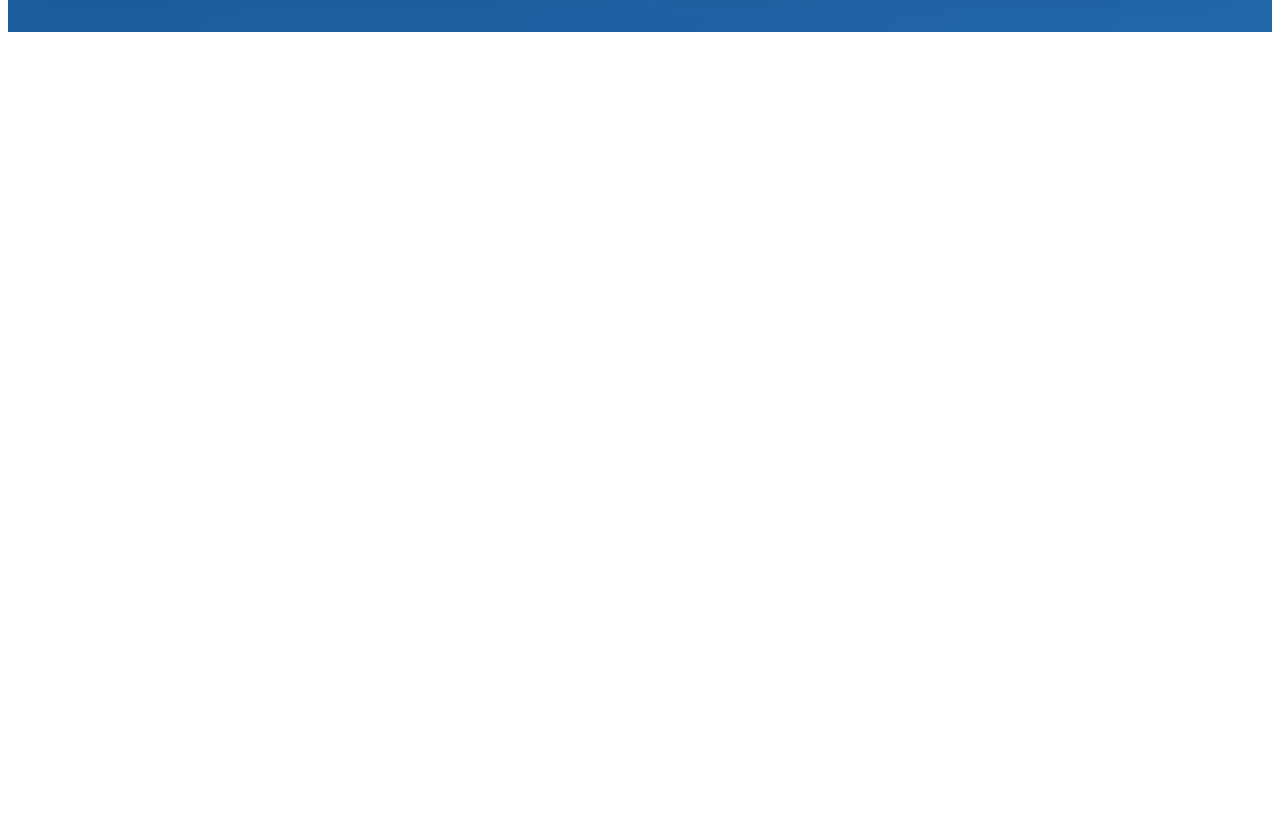
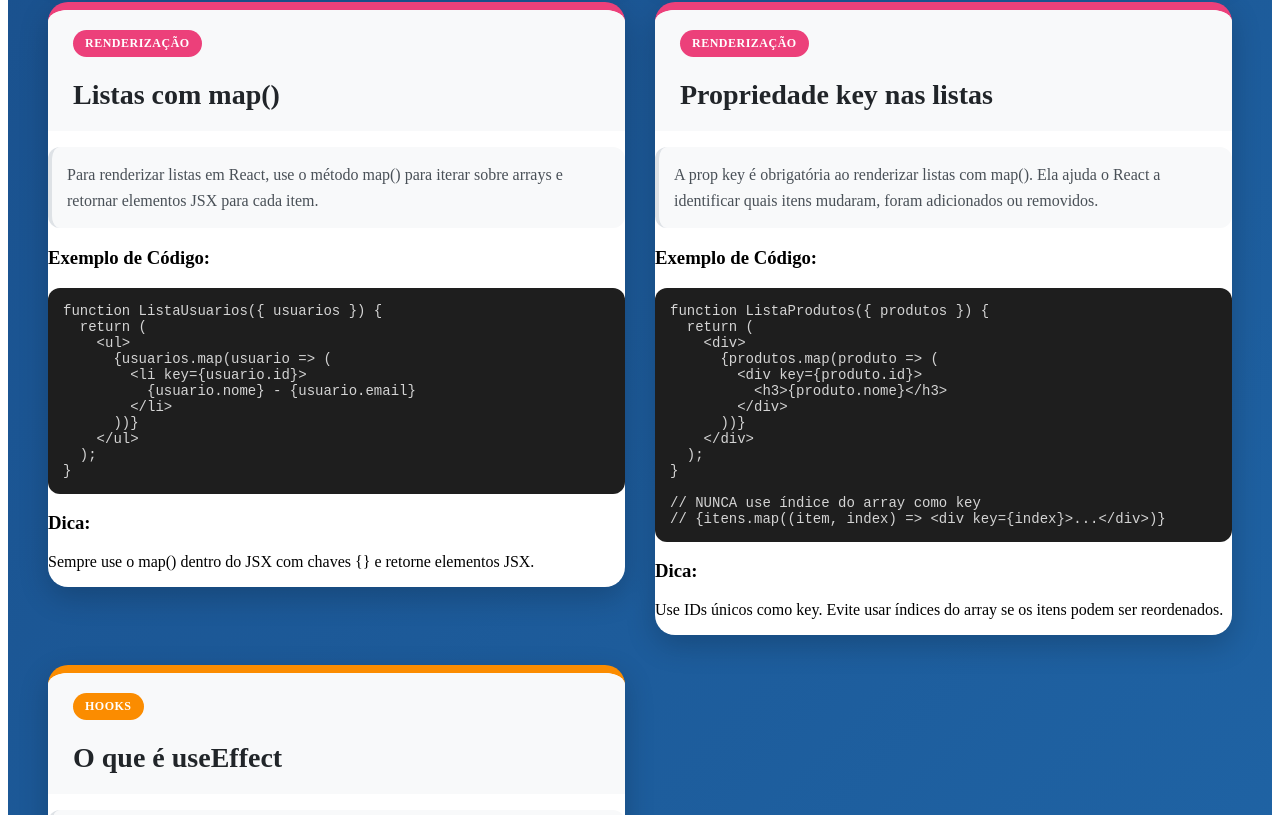
Before and after one commit to ju-reis16/card_projetos, a React (Vite) app: page / in a window 1280 px wide. Shown: the part 7885-8700 px from the top of the page. Before the commit the page ends 7925 px from the top, so only its background shows below. Built offline with nearby package versions, Linux system fonts and the light colour scheme; the HTML template or start-up script is replaced by a standard one.

Commit message:
cards1 julia

```diff
--- a/src/App.jsx
+++ b/src/App.jsx
@@ -189,6 +189,28 @@ const App = () => {
       tip: "Use && quando quiser renderizar algo apenas se a condição for verdadeira, e ternário para if/else.",
       category: "Renderização"
     },
+    {
+      title: "Listas com map()",
+      explanation: "Para renderizar listas em React, use o método map() para iterar sobre arrays e retornar elementos JSX para cada item.",
+      code: `function ListaUsuarios({ usuarios }) {\n  return (\n    <ul>\n      {usuarios.map(usuario => (\n        <li key={usuario.id}>\n          {usuario.nome} - {usuario.email}\n        </li>\n      ))}\n    </ul>\n  );\n}`,
+      tip: "Sempre use o map() dentro do JSX com chaves {} e retorne elementos JSX.",
+      category: "Renderização"
+    },
+    {
+      title: "Propriedade key nas listas",
+      explanation: "A prop key é obrigatória ao renderizar listas com map(). Ela ajuda o React a identificar quais itens mudaram, foram adicionados ou removidos.",
+      code: `function ListaProdutos({ produtos }) {\n  return (\n    <div>\n      {produtos.map(produto => (\n        <div key={produto.id}>\n          <h3>{produto.nome}</h3>\n        </div>\n      ))}\n    </div>\n  );\n}\n\n// NUNCA use índice do array como key\n// {itens.map((item, index) => <div key={index}>...</div>)}`,
+      tip: "Use IDs únicos como key. Evite usar índices do array se os itens podem ser reordenados.",
+      category: "Renderização"
+    },
+
+    {
+      title: "O que é useEffect",
+      explanation: "useEffect é um Hook que executa efeitos colaterais em componentes funcionais, como buscar dados, manipular DOM, ou configurar subscriptions.",
+      code: `import { useState, useEffect } from 'react';\n\nfunction ExemploUseEffect() {\n  const [dados, setDados] = useState([]);\n  \n  useEffect(() => {\n    fetch('https://api.exemplo.com/dados')\n      .then(res => res.json())\n      .then(data => setDados(data));\n      \n    return () => {\n      console.log('Limpeza antes de desmontar');\n    };\n  }, []);\n  \n  return <div>{dados.length} itens carregados</div>;\n}`,
+      tip: "useEffect pode ter cleanup function para evitar memory leaks.",
+      category: "Hooks"
+    },
   ]
 return (
     <div className="app">
```
